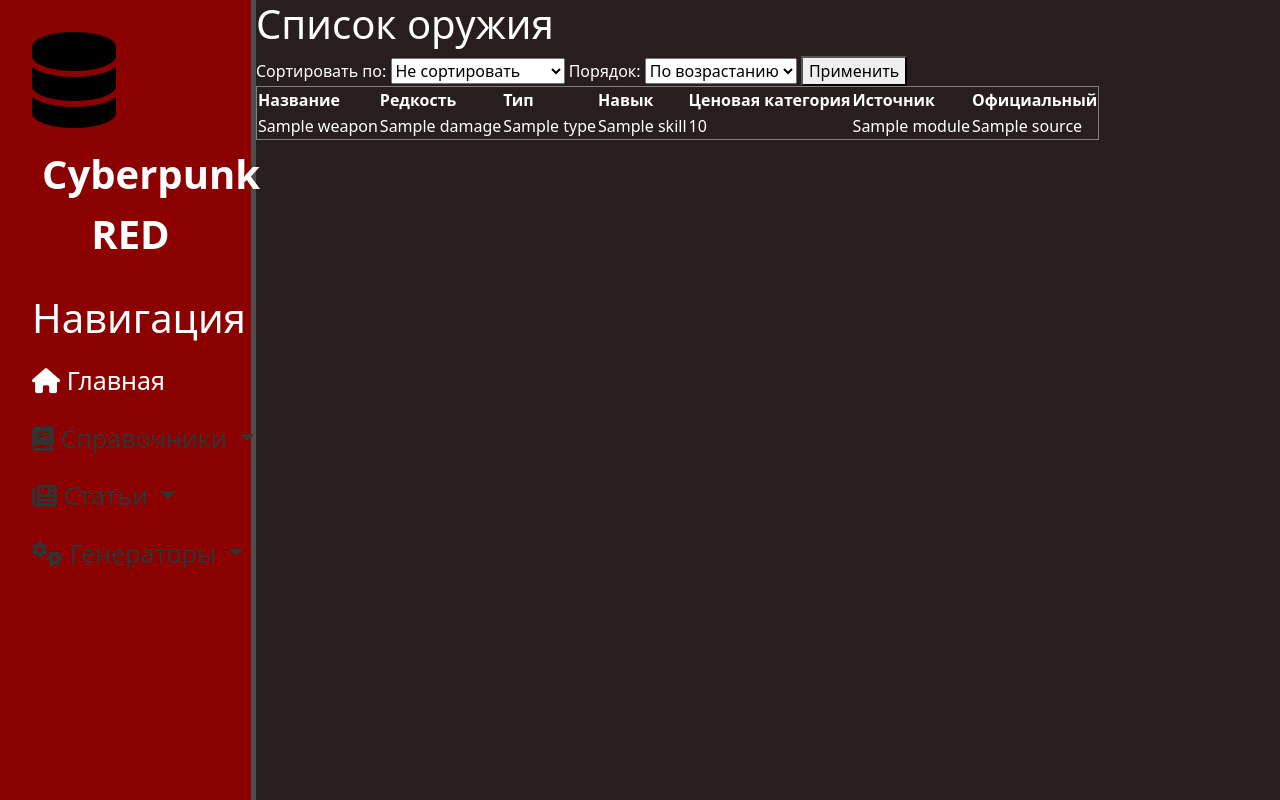
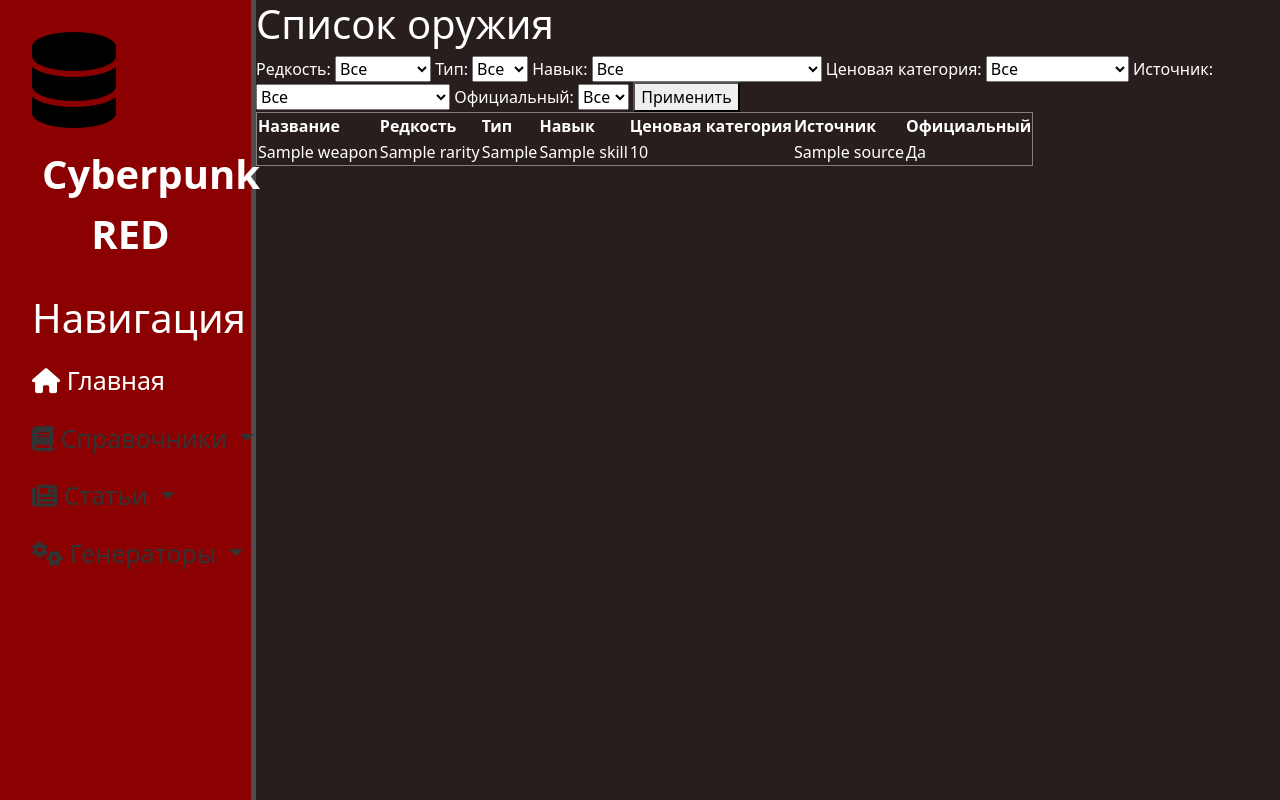
Before and after one commit to Team-RadioRed/cyberpunk_backend, a Django app: page /references/weapons/ in a window 1280 px wide. Run offline with Django 5.2, Linux system fonts and the light colour scheme; tables that the repository leaves empty hold one stand-in row (values such as "Sample post"); a database or web service that is not in the repository returns one stand-in record (values such as "Sample title"); parts of the project's set-up code (start-up, migrations or seed data) failed here and were passed over; some libraries are stand-ins or nearby versions.

Commit message:
sorting changed

```diff
--- a/Cyberpunk/references/templates/references/weapons_list.html
+++ b/Cyberpunk/references/templates/references/weapons_list.html
@@ -6,21 +6,62 @@
 <h1>Список оружия</h1>
 
 <form method="get">
-    <label for="sort_by">Сортировать по:</label>
-    <select id="sort_by" name="sort_by">
-        <option value="">Не сортировать</option>
-        <option value="name">Название</option>
-        <option value="rarity">Редкость</option>
-        <option value="type">Тип</option>
-        <option value="skill">Навык</option>
-        <option value="cost">Ценовая категория</option>
-        <option value="module">Источник</option>
+    <label for="rarity">Редкость:</label>
+    <select id="rarity" name="rarity">
+        <option value="Все">Все</option>
+        <option value="Экзотика">Экзотика</option>
+        <option value="Обычное">Обычное</option>
     </select>
 
-    <label for="sort_order">Порядок:</label>
-    <select id="sort_order" name="sort_order">
-        <option value="asc">По возрастанию</option>
-        <option value="desc">По убыванию</option>
+    <label for="weapon_type">Тип:</label>
+    <select id="weapon_type" name="weapon_type">
+        <option value="Все">Все</option>
+        <option value="ОДБ">ОДБ</option>
+        <option value="ОББ">ОББ</option>
+    </select>
+
+    <label for="skill">Навык:</label>
+    <select id="skill" name="skill">
+        <option value="">Все</option>
+        <option value="Автоматический Огонь">Автоматический Огонь</option>
+        <option value="Атлетика">Атлетика</option>
+        <option value="Оружие ближнего боя">Оружие ближнего боя</option>
+        <option value="Оружие крупного калибра">Оружие крупного калибра</option>
+        <option value="Пилотирование">Пилотирование</option>
+        <option value="Пистолеты">Пистолеты</option>
+        <option value="Стрельба из лука">Стрельба из лука</option>
+        <option value="Тактическое Оружие">Тактическое Оружие</option>
+    </select>
+
+    <label for="price_category">Ценовая категория:</label>
+    <select id="price_category" name="price_category">
+        <option value="">Все</option>
+        <option value="Дешево">Дешево</option>
+        <option value="Дорогое">Дорогое</option>
+        <option value="Обычное">Обычное</option>
+        <option value="Очень дорогое">Очень дорогое</option>
+        <option value="Повседневное">Повседневное</option>
+        <option value="Премиум">Премиум</option>
+        <option value="Роскошь">Роскошь</option>
+        <option value="Супер Роскошь">Супер Роскошь</option>
+        <option value="Ценное">Ценное</option>
+    </select>
+
+    <label for="source">Источник:</label>
+    <select id="source" name="source">
+        <option value="">Все</option>
+        <option value="Core">Core</option>
+        <option value="Black Chrome">Black Chrome</option>
+        <option value="Toggle's Temple">Toggle's Temple</option>
+        <option value="Woodchipper`s Garage">Woodchipper`s Garage</option>
+        <option value="12 Days of Gunmas">12 Days of Gunmas</option>
+    </select>
+
+    <label for="official">Официальный:</label>
+    <select id="official" name="official">
+        <option value="Все">Все</option>
+        <option value="Да">Да</option>
+        <option value="Нет">Нет</option>
     </select>
 
     <button type="submit">Применить</button>
@@ -42,12 +83,12 @@
         {% for weapon in weapons %}
         <tr>
             <td>{{ weapon.name }}</td>
-            <td>{{ weapon.damage }}</td>
-            <td>{{ weapon.type }}</td>
+            <td>{{ weapon.rarity }}</td>
+            <td>{{ weapon.weapon_type }}</td>
             <td>{{ weapon.skill }}</td>
-            <td>{{ weapon.cost }}</td>
-            <td>{{ weapon.module }}</td>
+            <td>{{ weapon.price_category }}</td>
             <td>{{ weapon.source }}</td>
+            <td>{{ weapon.official|yesno:"Да,Нет" }}</td>
         </tr>
         {% endfor %}
     </tbody>
--- a/Cyberpunk/references/views.py
+++ b/Cyberpunk/references/views.py
@@ -17,8 +17,7 @@ def implants(request):
     return render(request, 'main/implants.html')
 
 def weapons_list(request):
-    weapons_collection = settings.MONGO_DB['weapon']  # Используем подключение из settings.py
-
+    """Список оружия с фильтрацией и сортировкой"""
     # Получение фильтров из строки запроса
     rarity = request.GET.get('rarity', '').strip()
     weapon_type = request.GET.get('weapon_type', '').strip()
@@ -26,14 +25,12 @@ def weapons_list(request):
     price_category = request.GET.get('price_category', '').strip()
     source = request.GET.get('source', '').strip()
     official = request.GET.get('official', '').strip()
-    sort_by = request.GET.get('sort_by', '').strip()  # Поле для сортировки
-    sort_order = request.GET.get('sort_order', 'asc').strip()  # Порядок сортировки ('asc' или 'desc')
 
     # Формирование запроса к базе
     query = {}
-    if rarity:
+    if rarity and rarity != "Все":
         query['rarity'] = rarity
-    if weapon_type:
+    if weapon_type and weapon_type != "Все":
         query['weapon_type'] = weapon_type
     if skill:
         query['skill'] = skill
@@ -44,17 +41,8 @@ def weapons_list(request):
     if official in ['Да', 'Нет']:
         query['official'] = official == 'Да'
 
-    # Установка сортировки
-    sort_criteria = []
-    if sort_by:
-        order = 1 if sort_order == 'asc' else -1  # asc -> по возрастанию, desc -> по убыванию
-        sort_criteria.append((sort_by, order))
-
     # Получение данных из MongoDB
-    if sort_criteria:
-        weapons = list(weapons_collection.find(query).sort(sort_criteria))
-    else:
-        weapons = list(weapons_collection.find(query))
+    weapons = list(weapons_collection.find(query))
 
     # Преобразование ObjectId в строку для шаблона
     for weapon in weapons:
```
